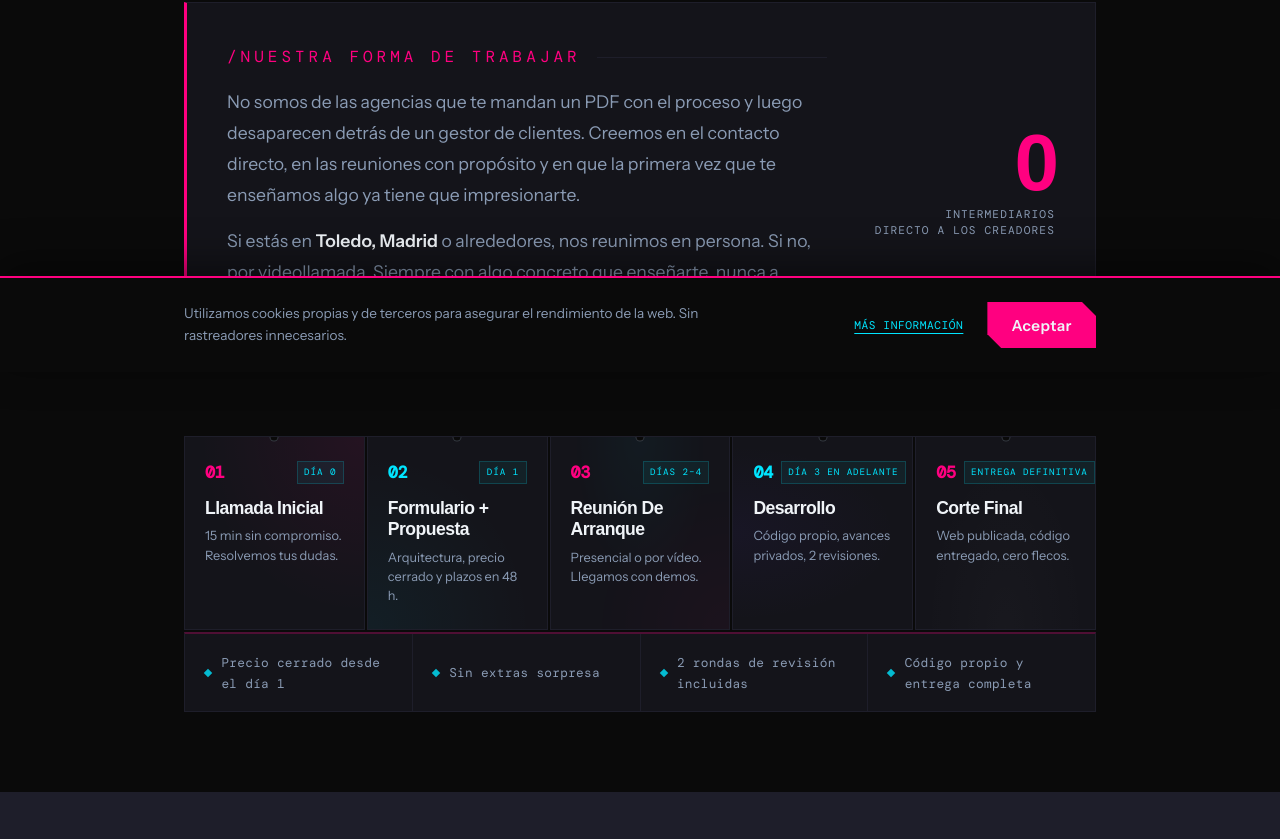
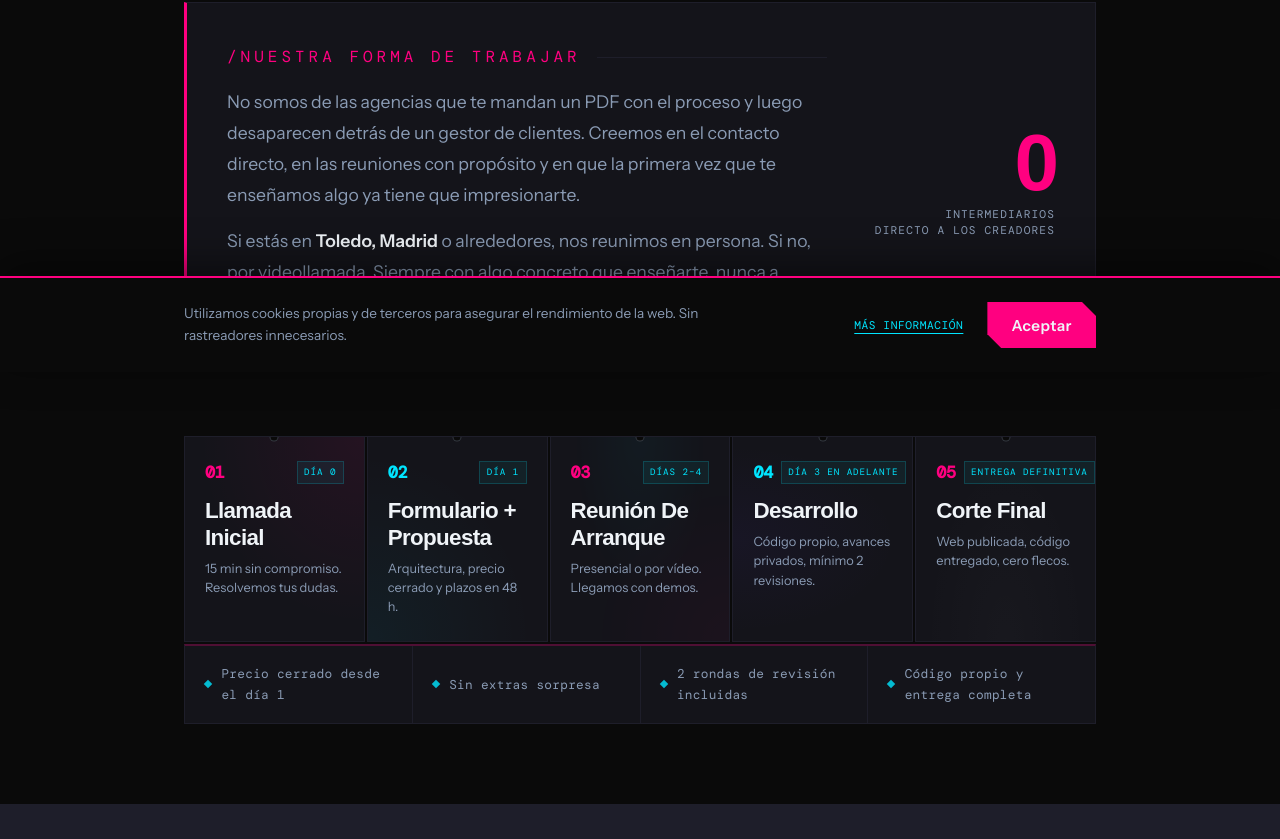
Before and after one commit to KatanStudio/KatanWeb, a React (Vite) app: page /proceso in a window 1280 px wide. Shown: the part 428-1267 px from the top of the page. Built offline with nearby package versions, Linux system fonts and the light colour scheme; a web font is replaced by a local one.

Commit message:
Tamaño pasos proceso

```diff
--- a/src/pages/Proceso.jsx
+++ b/src/pages/Proceso.jsx
@@ -34,7 +34,7 @@ const STEPS = [
     num: '04',
     time: 'Día 3 en adelante',
     title: 'Desarrollo',
-    micro: 'Código propio, avances privados, 2 revisiones.',
+    micro: 'Código propio, avances privados, mínimo 2 revisiones.',
     desc: 'Construimos tu sistema en código propio. Tienes posibilidad de ver un avance privado y dos rondas de revisión estructuradas incluidas.',
     detail: 'Las revisiones van por rondas, no por mensajes sueltos. Esto nos permite trabajar con foco y entregarte cambios de golpe, no a cuentagotas.',
     highlight: true,
--- a/src/styles/proceso.css
+++ b/src/styles/proceso.css
@@ -312,7 +312,7 @@
 
 .proceso-step__title {
   font-family: var(--font-head);
-  font-size: clamp(0.88rem, 1.4vw, 1.1rem);
+  font-size: clamp(1.4rem, 1.4vw, 1.1rem);
   font-weight: 900;
   color: var(--blade);
   letter-spacing: -0.03em;
```
